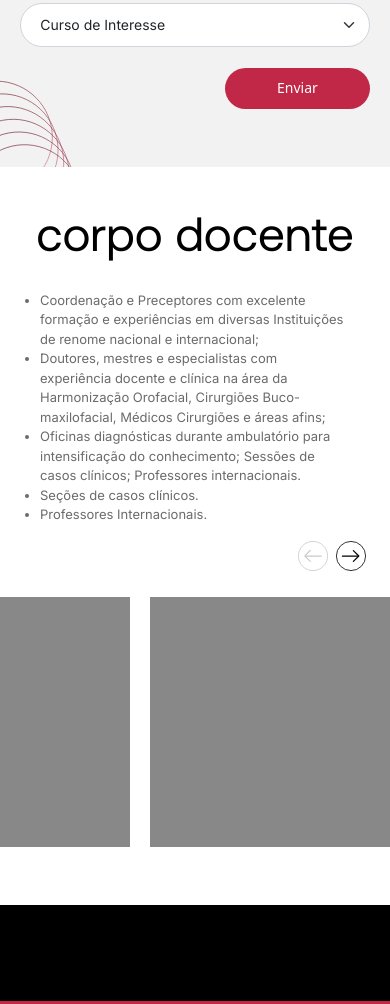
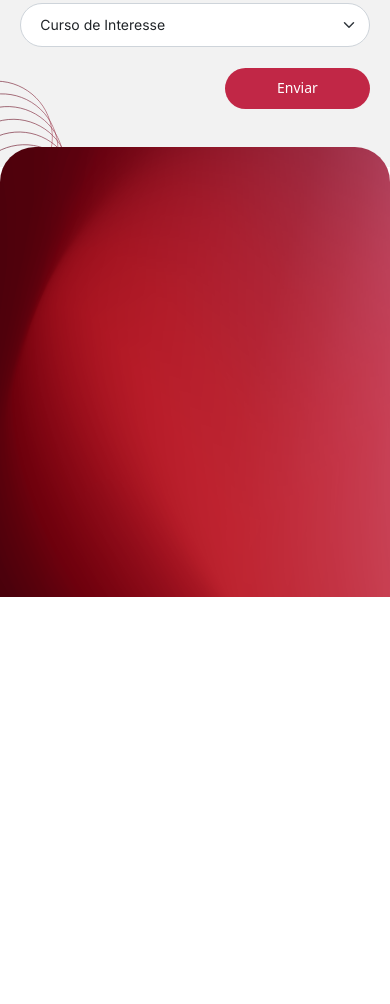
Before and after one commit to gilperon/academy, a plain HTML site: page index-1.html in a window 390 px wide. Shown: the part 5602-6606 px from the top of the page. After the commit the page ends 6199 px from the top, so only its background shows below. Drawn offline with nearby package versions, Linux system fonts and the light colour scheme.

Commit message:
Site academy

```diff
--- a/css/_covers.scss
+++ b/css/_covers.scss
@@ -636,8 +636,31 @@
     }
 
 
+}
 
+
+.cover-footer{
+    position:relative;
+    z-index:5;
+    margin-top:-24px;
+    position:relative;
+    background:url("../images/bg-footer-desktop.png") no-repeat top center;
+    background-size: cover;
+    min-height: 300px;
+    border-radius:35px 35px 0 0;
+    @media (max-width: 768px) {
+        margin-top:-20px;
+        background:url("../images/bg-footer-mobile.png") no-repeat top center;
+        min-height: 450px;
+    }
 }
+
+
+
+
+
+
+
 
 
 
--- a/css/base.scss
+++ b/css/base.scss
@@ -5,18 +5,13 @@ $asset-path:"..images/";
 @import "_covers";
 
 
-body{
-    background:#eee;
+html,body{
+    overflow-x:hidden;
 }
 
 h1{
     font-family:$ff-custom;
 }
-
-
-
-
-
 
 
 
--- a/index-1.html
+++ b/index-1.html
@@ -440,7 +440,14 @@
 
 
 
-<section class="cover-corpo-docente py-5">
+
+<section class="cover-footer">
+
+</section>
+
+
+
+<section class="cover-corpo-docente py-5 d-none">
     <div class="container py-md-4">
         <div class="row">
             <div class="col-12 px-4">
@@ -487,14 +494,14 @@
 
 
 
-<section class="p-5" style="background: #000;"></section>
-<section class="p-5" style="background: #C12746;"></section>
+<!-- <section class="p-5" style="background: #000;"></section>
+<section class="p-5" style="background: #C12746;"></section> -->
 
 
 <!--Esse cover abaixo é relacionado ao OUTROS CURSOS, eu uso o mesmo cover pois ele tem a mesma estrutura do cursos, mas se quiser pode duplicar e mudar o nome -->
 <!--Basicamente seto o largura da div do texto direto em inline, dai nao precisa duplicar o estilo-->
 
-<section class="cover-curso-carousel py-5">
+<section class="cover-curso-carousel py-5 d-none">
     <div class="container py-md-4">
         <div class="row">
             <div class="col-12 px-4">
@@ -533,17 +540,6 @@
 
     </div>
 </section>
-
-
-
-
-
-
-
-
-<section class="p-5" style="background: #C12746;"></section>
-
-
 
 
 
```
Also changed, not shown: css/base.css, images/bg-footer-mobile.png (added).
